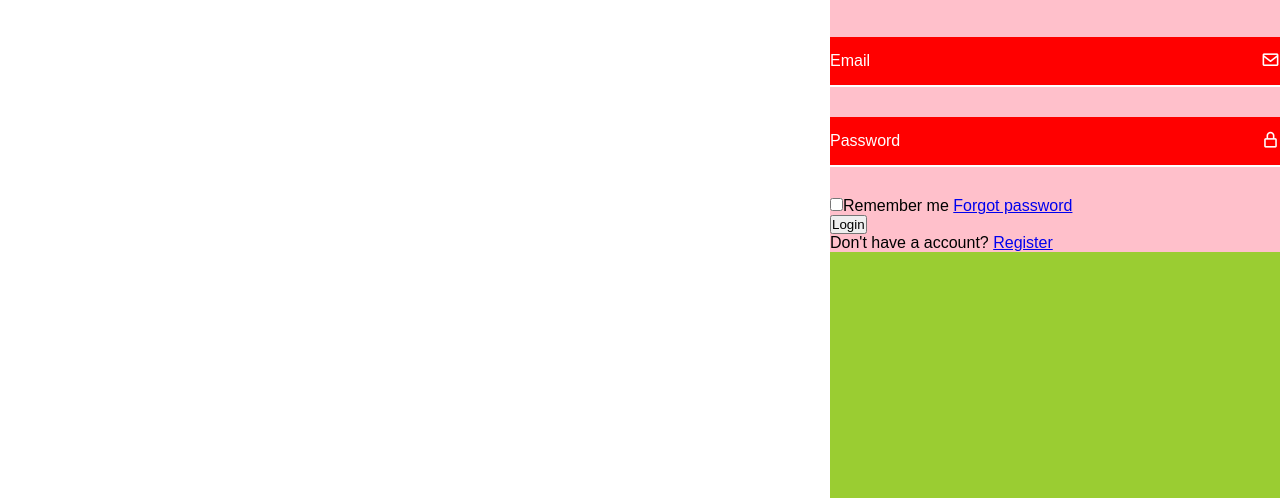
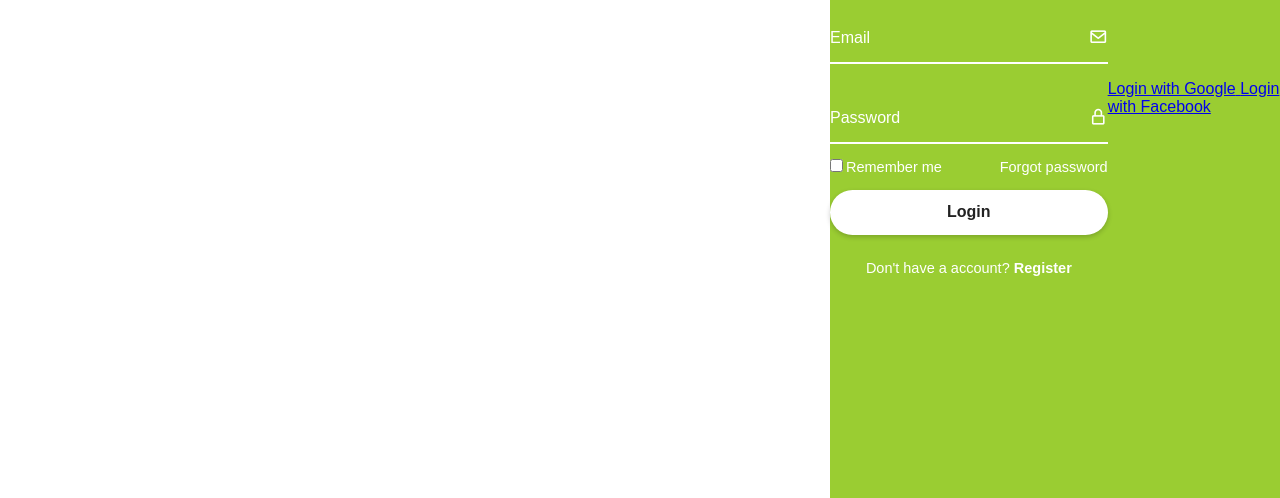
Before and after one commit to ihamzapro/Login-registration, a plain HTML site: page index.HTML in a window 1280 px wide. Shown: the part 302-800 px from the top of the page. Drawn offline with nearby package versions, Linux system fonts and the light colour scheme.

Commit message:
Login side

```diff
--- a/index.HTML
+++ b/index.HTML
@@ -43,7 +43,7 @@
                 <input type="password" required />
                 <label for="">Password</label>
               </div>
-              <div class="remeber-forgot">
+              <div class="remember-forgot">
                 <label for=""><input type="checkbox" />Remember me</label>
                 <a href="#">Forgot password</a>
               </div>
@@ -59,6 +59,14 @@
             </form>
           </div>
         </div>
+        <div class="media-option">
+          <a href="#">
+            <span>Login with Google</span>
+          </a>
+          <a href="#">
+            <span>Login with Facebook</span>
+          </a>
+        </div>
       </div>
     </section>
   </body>
--- a/style.css
+++ b/style.css
@@ -63,7 +63,7 @@
 }
 .wrapper .logreg-box {
   width: 100%;
-  background: pink;
+  /* background: pink; */
 }
 .logreg-box .logreg-title {
   text-align: center;
@@ -81,7 +81,7 @@
   position: relative;
   width: 100%;
   height: 50px;
-  background: red;
+  /* background: red; */
   margin: 30px 0;
   border-bottom: 2px solid #fff;
 }
@@ -121,3 +121,50 @@
   font-size: 19px;
   color: #fff;
 }
+.logreg-box .remember-forgot {
+  font-size: 14.5px;
+  color: #fff;
+  font-size: 500;
+  margin: -15px 0 15px;
+  display: flex;
+  justify-content: space-between;
+}
+.remember-forgot label input {
+  accent-color: #fff;
+  margin-right: 3px;
+}
+.remember-forgot a {
+  color: #fff;
+  text-decoration: none;
+}
+.remember-forgot a:hover {
+  text-decoration: underline;
+}
+.logreg-box .btn {
+  width: 100%;
+  height: 45px;
+  background: #fff;
+  border: none;
+  outline: none;
+  border-radius: 40px;
+  box-shadow: 0 2px 5px rgba(0, 0, 0, 0.2);
+  cursor: pointer;
+  font-size: 16px;
+  color: #222;
+  font-weight: 600;
+}
+.logreg-box .logreg-link {
+  font-size: 14.5px;
+  color: #fff;
+  text-align: center;
+  font-weight: 500;
+  margin-top: 25px;
+}
+.logreg-link p a {
+  color: #fff;
+  text-decoration: none;
+  font-weight: 600;
+}
+.logreg-link p a:hover {
+  text-decoration: underline;
+}
```
